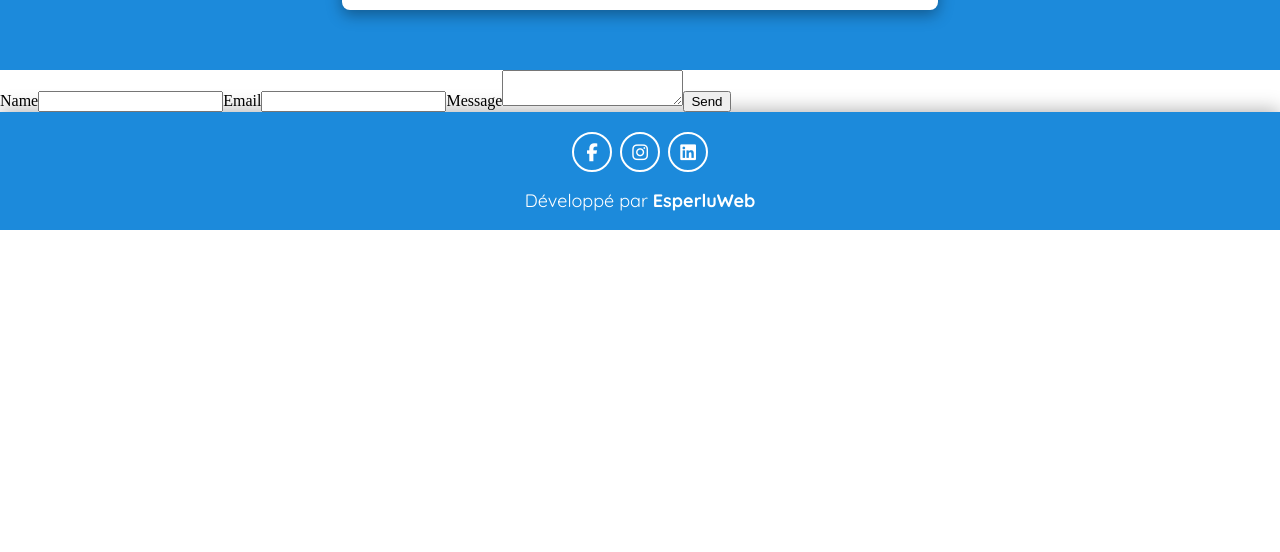
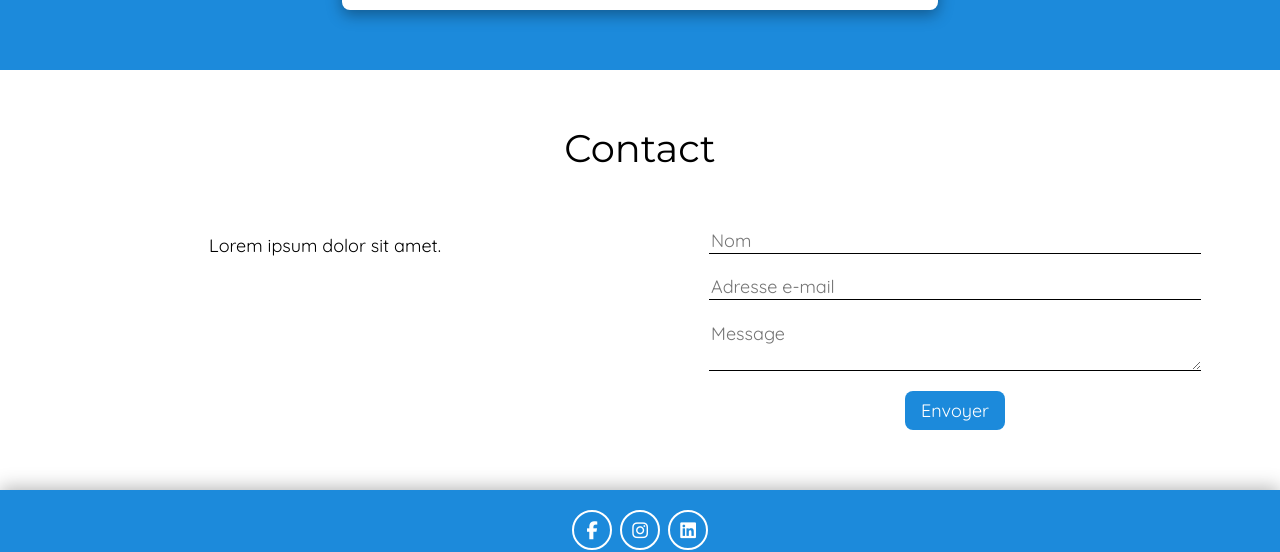
Before and after one commit to esperluweb/template_react, a React (Vite) app: page / in a window 1280 px wide. Shown: the part 4014-4566 px from the top of the page. Before the commit the page ends 4244 px from the top, so only its background shows below. Built offline with nearby package versions, Linux system fonts and the light colour scheme.

Commit message:
📱 💄 Styling Contact

```diff
--- a/src/components/Contact/index.jsx
+++ b/src/components/Contact/index.jsx
@@ -31,17 +31,22 @@ export default function Contact() {
   };
 
     return (
-        <section id="contact">
-            <form ref={form} onSubmit={sendEmail}>
-                <input type="hidden" name="contact_number" value="697483" />
-                <label>Name</label>
-                <input type="text" name="user_name" />
-                <label>Email</label>
-                <input type="email" name="user_email" />
-                <label>Message</label>
-                <textarea name="message"></textarea>
-                <input type="submit" value="Send" />
-            </form>
+        <section id="contact" className='contact contain'>
+            <h2>Contact</h2>
+            <div className="twocol">
+              <div className="col">
+                <p>{site.contact.text}</p>
+              </div>
+              <div className="col">
+                <form ref={form} onSubmit={sendEmail}>
+                    <input type="hidden" name="contact_number" value="697483" />
+                    <input type="text" name="user_name" placeholder='Nom' />
+                    <input type="email" name="user_email" placeholder='Adresse e-mail' />
+                    <textarea name="message" placeholder='Message'></textarea>
+                    <input type="submit" value="Envoyer" />
+                </form>
+              </div>
+            </div>
         </section>
     );
   }
--- a/src/components/Contact/index.scss
+++ b/src/components/Contact/index.scss
@@ -0,0 +1,41 @@
+.contact {
+    box-sizing: border-box;
+    // background-color: var(--color-secondary);
+    // color: var(--color-primary);
+    display: flex;
+    flex-direction: column;
+    justify-content: center;
+    align-items: center;
+    gap: 60px;
+    padding: 60px 20px;
+    p {
+        line-height: 2em;
+        @media only screen and (max-width : 768px) {
+            width: 80%;
+            text-align: center;
+        }
+    }
+    a {
+        color: var(--color-primary);
+    }
+    form {
+        display: flex;
+        flex-direction: column;
+        align-items: center;
+        width: 100%;
+        gap: 20px;
+        input, textarea {
+            width: 80%;
+            border: 0;
+            border-bottom: 1px solid black;
+        }
+        input[type=submit] {
+            width: 100px;
+            border: 0;
+            background-color: var(--color-primary);
+            color: var(--color-secondary);
+            padding: 8px;
+            border-radius: 8px;
+        }
+    }
+}
--- a/src/data/json/site.json
+++ b/src/data/json/site.json
@@ -103,7 +103,8 @@
     "contact": {
         "service_id": "service_mpc237l",
         "template_id": "template_5qhto82",
-        "public_key": "kCq8x6aRD2soaTYm0"
+        "public_key": "kCq8x6aRD2soaTYm0",
+        "text": "Lorem ipsum dolor sit amet."
     },
     "social": {
         "facebook": "https://google.fr",
--- a/src/layout/index.scss
+++ b/src/layout/index.scss
@@ -93,7 +93,7 @@ table {
 	 font-size: 1.2em;
  }
 
- a, p, span {
+ a, p, span, label, input, textarea {
 	 font-family: var(--font-text);
 	 font-size: var(--font-size);
  }
@@ -116,3 +116,23 @@ section {
 		max-width: var(--site-max-width);
 	}
 }
+
+.twocol {
+	display: flex;
+	flex-direction: row;
+	box-sizing: border-box;
+	gap: 20px;
+	width: 100%;
+	@media only screen and (max-width : 768px) {
+        flex-direction: column;
+    }
+	.col {
+		display: flex;
+		flex-direction: column;
+		align-items: center;
+		width: 50%;
+		@media only screen and (max-width : 768px) {
+			width: 100%
+		}
+	}
+}
```
